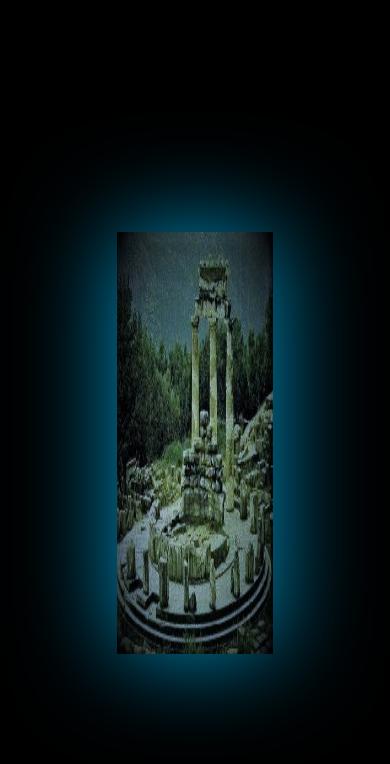
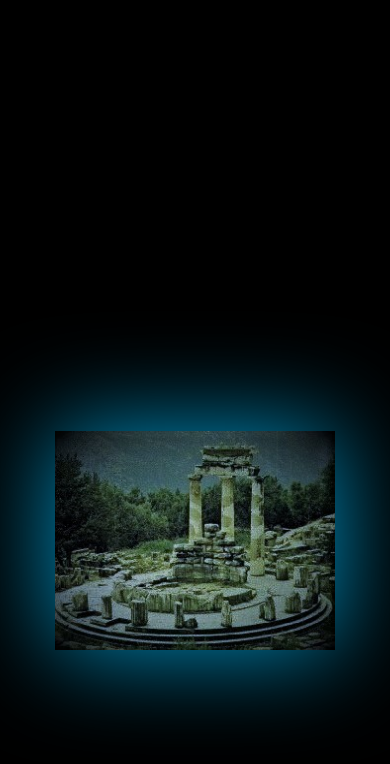
Before and after one commit to Theobasallaje/the-oracle-at-delphi, a React (Create React App) app: page /#/ in a window 390 px wide. Shown: the top 764 px of the page. Built offline with nearby package versions, Linux system fonts and the light colour scheme.

Commit message:
changed verses to jokes to avoid the 10 calls per hour limit

```diff
--- a/src/components/Home.js
+++ b/src/components/Home.js
@@ -6,18 +6,21 @@ import axios from "axios";
 class Home extends Component {
 
   state = {
-    verse: null,
+    joke: null,
     errorMsg: null,
   };
 
-  getVerse = () => {
+  getJoke = () => {
     axios
-      .get(`http://quotes.rest/bible/vod.json`)
+    //   .get(`http://quotes.rest/bible/vod.json`) // only 10 calls an hour
+      .get(`https://sv443.net/jokeapi/v2/joke/Any?blacklistFlags=nsfw&type=single`)
       .then((response) => {
         // handle success
-        console.log(response);
+        console.log('response: ', response);
+        console.log('joke: ', response.data.joke);
         this.setState({
-          verse: response.data.contents.verse,
+        //   verse: response.data.contents.verse,
+          joke: response.data.joke,
           errorMsg: null,
         });
       })
@@ -25,9 +28,9 @@ class Home extends Component {
         // handle error
         console.log(error);
         this.setState({
-          verse: null,
-          errorMsg: `Too Many Requests: Rate limit of 10 requests per hour exceeded`,
-          // errorMsg: `${error.message}`,
+          joke: null,
+        //   errorMsg: `Too Many Requests: Rate limit of 10 requests per hour exceeded`,
+          errorMsg: error,
         });
       });
   };
@@ -35,13 +38,13 @@ class Home extends Component {
   render() {
     return (
       <div className="homeContainer">
-        {console.log(this.state.verse)}
-        {this.state.verse ? (
-          <h1>{this.state.verse}</h1>
+        {console.log(this.state.joke)}
+        {this.state.joke ? (
+          <h2>{this.state.joke}</h2>
         ) : (
           <h1>{this.state.errorMsg}</h1>
         )}
-        <img src={delphi} alt="Oracle at Delphi" onClick={this.getVerse} />
+        <img src={delphi} alt="Oracle at Delphi" onClick={this.getJoke} />
       </div>
     );
   }
--- a/src/components/Home.scss
+++ b/src/components/Home.scss
@@ -10,11 +10,20 @@
 
 img {
   /* make blue shadow */
-  height: 50%;
-  width: 40%;
+  height: 26vh;
+  width: 72vw;
+  max-width: 500px;
   box-shadow: 0px 0px 100px #0099cc;
 }
 
-h1 {
+h2 {
   color: white;
+  padding: 10px;
 }
+
+@media only screen and (max-width: 800px) {
+  .homeContainer {
+    justify-content: space-evenly;
+    text-align: center;
+  }
+}
```
